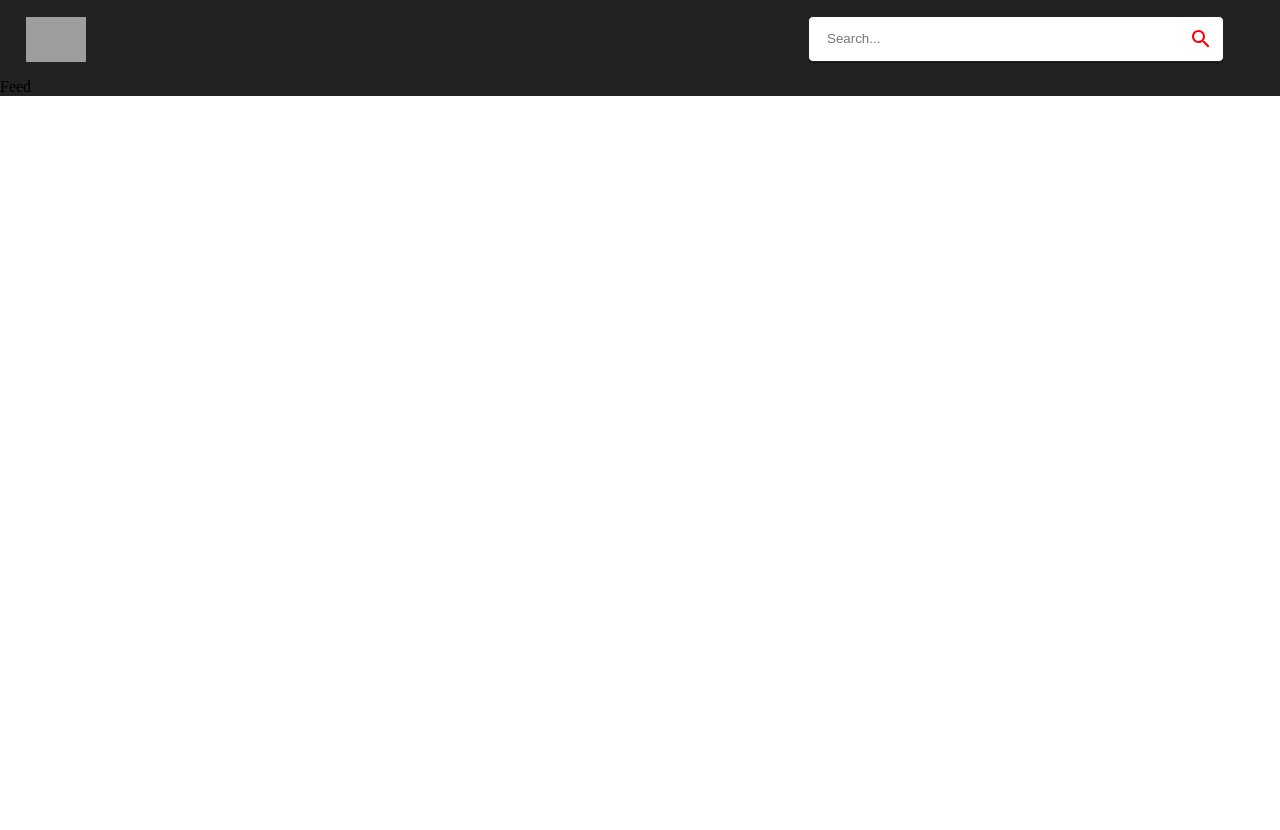
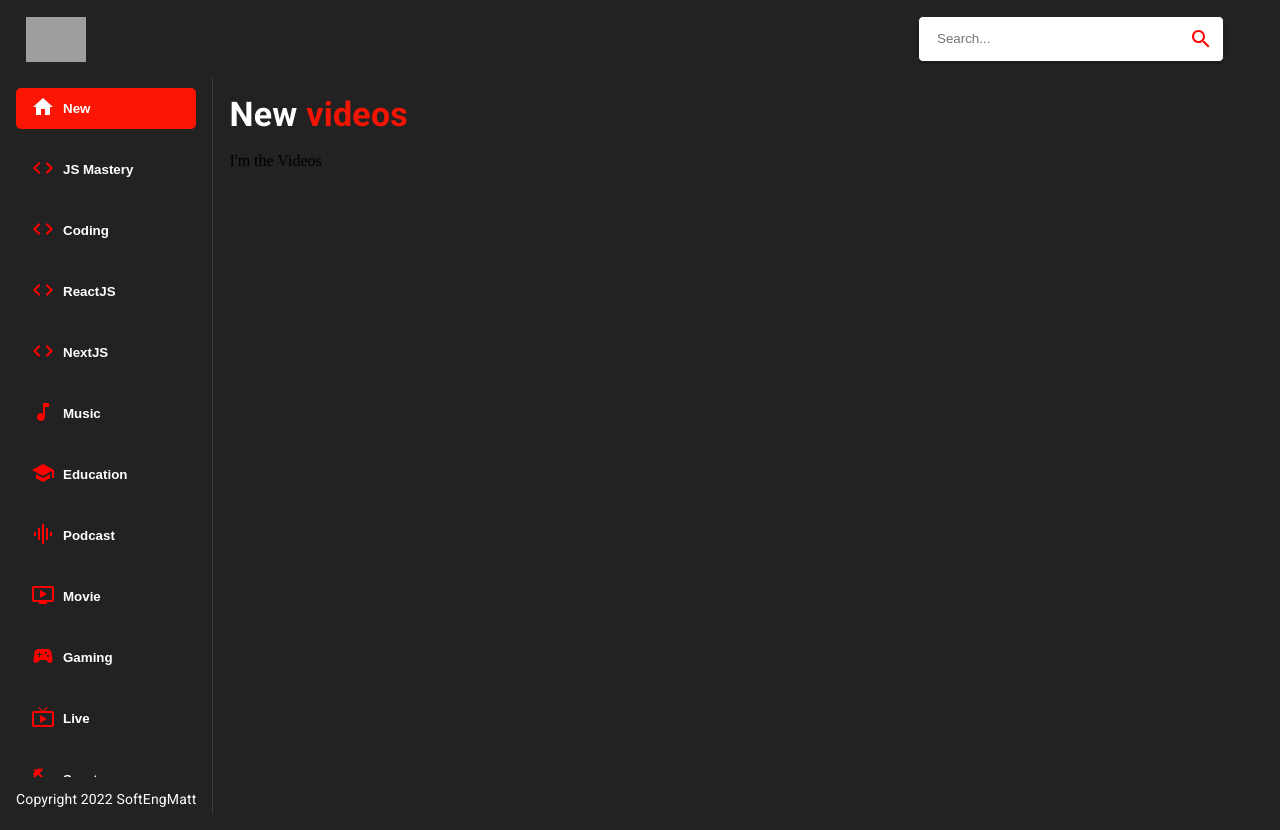
Before and after one commit to matt-fonto/youtube-clone, a React (Create React App) app: page / in a window 1280 px wide. Before the commit the page ends 800 px from the top, so only its background shows below. Built offline with nearby package versions, Linux system fonts and the light colour scheme; grey boxes are pictures that could not be loaded.

Commit message:
the static part is mainly done. Let's start fetching data from the API

```diff
--- a/src/components/Feed.jsx
+++ b/src/components/Feed.jsx
@@ -1,7 +1,60 @@
 import React from "react";
+import { useState, useEffect } from "react";
+import { Box, Stack, Typography } from "@mui/material";
+import { borderRight } from "@mui/system";
+import Sidebar from "./Sidebar";
+import Videos from "./Videos";
 
 const Feed = () => {
-  return <div>Feed</div>;
+  return (
+    <Stack sx={{ flexDirection: { sx: "column", md: "row" } }}>
+      <Box
+        sx={{
+          height: { sx: "auto", md: "92vh" },
+          borderRight: "1px solid #3d3d3d",
+          px: {
+            sx: 0,
+            md: 2,
+          },
+        }}
+      >
+        <Sidebar />
+        <Typography
+          className="copyright"
+          variant="body2"
+          sx={{
+            mt: 1.5,
+            color: "#fff",
+          }}
+        >
+          Copyright 2022 SoftEngMatt
+        </Typography>
+      </Box>
+
+      {/* videos */}
+      <Box
+        p={2}
+        sx={{
+          overflowY: "auto",
+          height: "90vh",
+          flex: 2,
+        }}
+      >
+        {/* title */}
+        <Typography
+          variant="h4"
+          fontWeight="bold"
+          mb={2}
+          sx={{ color: "white" }}
+        >
+          New <span style={{ color: "#f31503" }}>videos</span>
+        </Typography>
+
+        {/* videos feed */}
+        <Videos videos={[]} />
+      </Box>
+    </Stack>
+  );
 };
 
 export default Feed;
--- /dev/null
+++ b/src/components/Sidebar.jsx
@@ -0,0 +1,46 @@
+import React from "react";
+import { Stack } from "@mui/material";
+import { categories } from "../utils/constants";
+
+const selectedCategory = "New"; // meanwhile, this is statically selected, but soon it will be dynamic
+
+const Sidebar = () => {
+  return (
+    <Stack
+      direction="row"
+      sx={{
+        overflowY: "auto",
+        height: { sx: "auto", md: "95%" },
+        flexDirection: { md: "column" }, // responsive, it becomes a column in small devices
+      }}
+    >
+      {categories.map((category) => {
+        const { icon, name } = category;
+        return (
+          <button
+            className="category-btn"
+            // if this is my selected category, then apply these styles
+            // && = then
+            style={{
+              background: name === selectedCategory && "#fc1503",
+              color: "white",
+            }}
+            key={name} // when we map things we react, we have to give each property a key
+          >
+            <span
+              style={{
+                color: name === selectedCategory ? "white" : "red",
+                marginRight: "0.5rem",
+              }}
+            >
+              {icon}
+            </span>
+            <span>{name}</span>
+          </button>
+        );
+      })}
+    </Stack>
+  );
+};
+
+export default Sidebar;
--- /dev/null
+++ b/src/components/Videos.jsx
@@ -0,0 +1,7 @@
+import React from "react";
+
+const Videos = () => {
+  return <div>I'm the Videos</div>;
+};
+
+export default Videos;
--- a/src/index.css
+++ b/src/index.css
@@ -42,7 +42,7 @@ a {
 .search-bar {
   border: none;
   outline: none;
-  width: 350px;
+  width: 30vh;
 }
 
 .category-btn {
@@ -55,11 +55,10 @@ a {
   background: transparent;
   outline: none;
   border: none;
-
   padding: 7px 15px;
   margin: 10px 0px;
-  border-radius: 20px;
-  transition: all 0.3s ease;
+  border-radius: 5px;
+  transition: all 0.4s ease;
 }
 
 @media screen and (max-width: 900px) {
```
